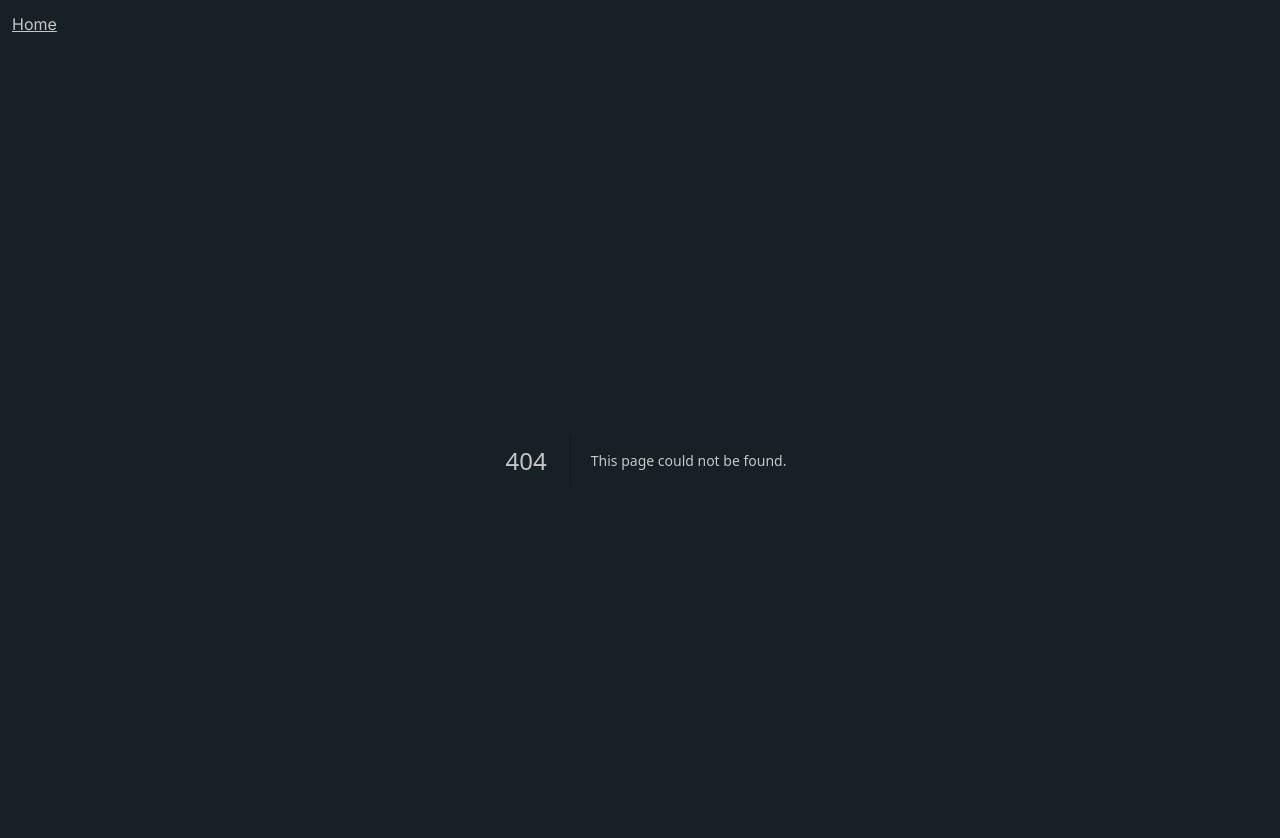
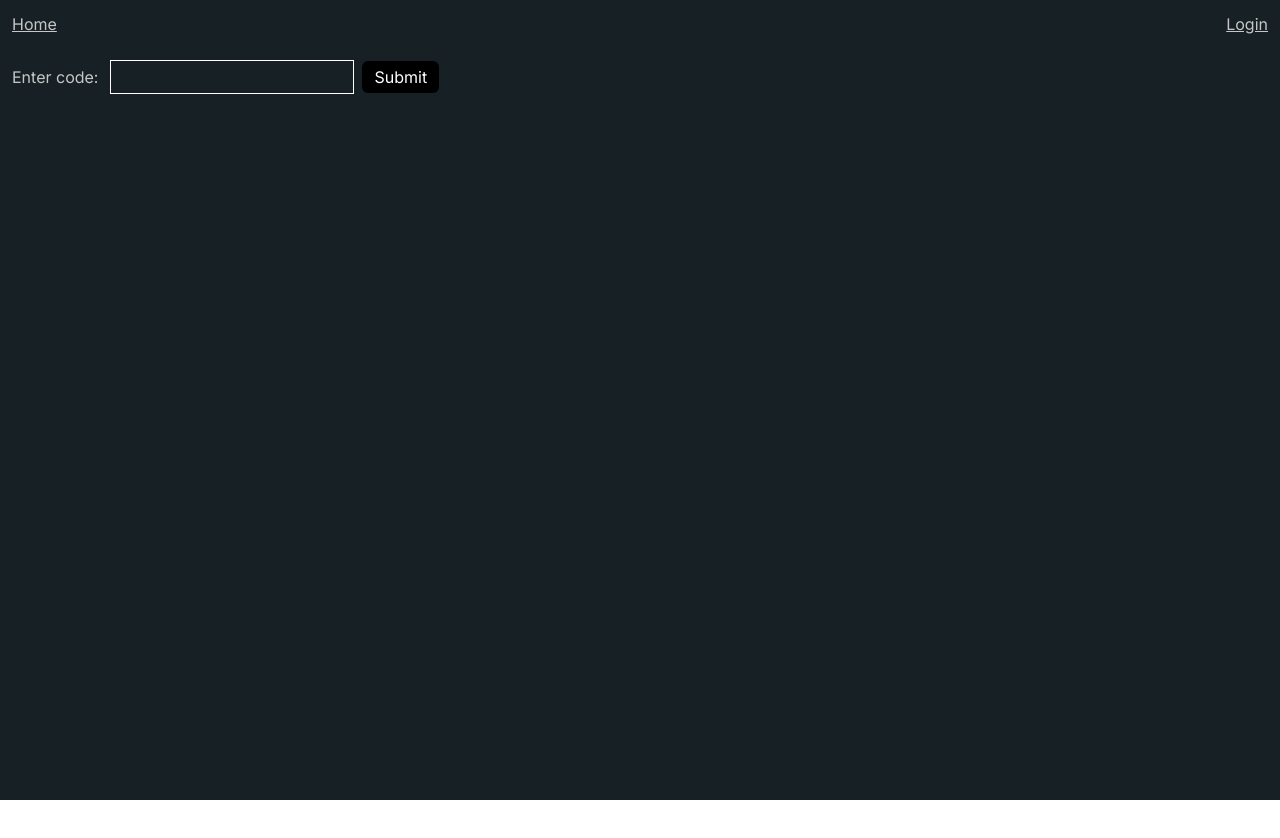
Before and after one commit to antonydesigns/next-cms-project, a Next.js app: page /login in a window 1280 px wide. Before the commit this address had no page. Shown: the top 838 px of the page. After the commit the page ends 800 px from the top, so only its background shows below. Built offline with nearby package versions, Linux system fonts and the light colour scheme.

Commit message:
need to build maybe before .env works?

```diff
--- /dev/null
+++ b/app/(components)/LoginLogout.tsx
@@ -0,0 +1,18 @@
+"use client";
+import React from "react";
+import { AuthStore } from "../login/configs/store";
+
+export default function LoginLogout() {
+  const loggedIn = AuthStore((store) => store.loggedIn);
+  const setLoggedIn = AuthStore((store) => store.setLoggedIn);
+
+  return (
+    <>
+      {loggedIn ? (
+        <div onClick={() => setLoggedIn(false)}>Logout</div>
+      ) : (
+        <div>Login</div>
+      )}
+    </>
+  );
+}
--- a/app/(components)/Navbar.tsx
+++ b/app/(components)/Navbar.tsx
@@ -1,12 +1,18 @@
 import Link from "next/link";
 import React from "react";
+import LoginLogout from "./LoginLogout";
 
 export default function Navbar() {
   return (
     <>
-      <div className="navbar py-3">
-        <Link href="/" className="pl-3 underline">
-          Home
+      <div className="navbar py-3 px-3 flex justify-between">
+        <div className="navigation ">
+          <Link href="/" className=" underline">
+            Home
+          </Link>
+        </div>
+        <Link href="/login" className=" underline">
+          <LoginLogout />
         </Link>
       </div>
     </>
--- /dev/null
+++ b/app/login/configs/store.js
@@ -0,0 +1,6 @@
+import { create } from "zustand";
+
+export const AuthStore = create((set) => ({
+  loggedIn: false,
+  setLoggedIn: (update) => set(() => ({ loggedIn: update })),
+}));
--- /dev/null
+++ b/app/login/page.tsx
@@ -0,0 +1,44 @@
+"use client";
+import React, { useState, useEffect } from "react";
+import { AuthStore } from "@/app/login/configs/store";
+
+export default function Login() {
+  const setLoggedIn = AuthStore((store) => store.setLoggedIn);
+  const loggedIn = AuthStore((store) => store.loggedIn);
+  const [value, setValue] = useState("");
+
+  function handleSubmit() {
+    if (value === process.env.NEXT_PUBLIC_CODE) {
+      setLoggedIn(true);
+    }
+  }
+
+  useEffect(() => {
+    console.log("Login: ", loggedIn);
+  }, [loggedIn]);
+
+  return (
+    <>
+      <div className="">
+        <form onSubmit={handleSubmit}>
+          <label htmlFor="code">Enter code:</label>
+          <input
+            className="p-1 ml-3 bg-[#172024] border border-white"
+            type="text"
+            value={value}
+            onChange={(e) => {
+              setValue(e.target.value);
+            }}
+          />
+          <button
+            type="submit"
+            onClick={handleSubmit}
+            className="bg-black text-white rounded-md py-1 px-3 ml-2 hover:bg-green-600"
+          >
+            Submit
+          </button>
+        </form>
+      </div>
+    </>
+  );
+}
--- a/package.json
+++ b/package.json
@@ -12,7 +12,8 @@
     "firebase": "^10.7.0",
     "next": "14.0.3",
     "react": "^18",
-    "react-dom": "^18"
+    "react-dom": "^18",
+    "zustand": "^4.4.7"
   },
   "devDependencies": {
     "@types/node": "^20",
```
Also changed, not shown: 2 other files (tests, documents, lock files or other folders).
